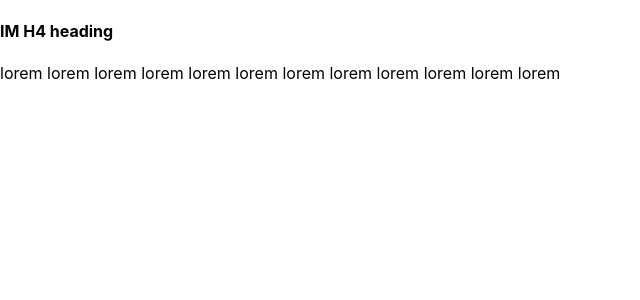
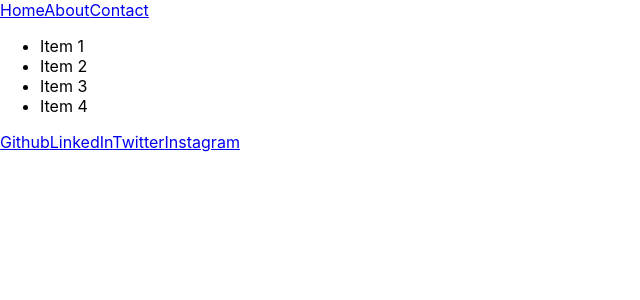
Before and after one commit to RashmithaNGowda/FullStack-CSS, a React (Create React App) app in the folder myapp/: page / in a window 1280 px wide. Shown: the top 300 px of the page, without its empty margins (0-640 px from the left). Built offline with nearby package versions, Linux system fonts and the light colour scheme.

Commit message:
todo in react

```diff
--- a/myapp/public/index.html
+++ b/myapp/public/index.html
@@ -4,7 +4,7 @@
   <meta charset="UTF-8">
   <meta http-equiv="X-UA-Compatible" content="IE=edge">
   <meta name="viewport" content="width=device-width, initial-scale=1.0">
-  <title>Document</title>
+  <title>React App</title>
 </head>
 <body>
   <div id="root"></div>
--- a/myapp/src/App.js
+++ b/myapp/src/App.js
@@ -1,10 +1,15 @@
+import Content from "./components/Content";
+import Footer from "./components/layouts/Footer";
+import Navbar from "./components/layouts/Navbar";
 
 function App() {
   return (
     <div className="App">
-       <h4>IM H4 heading</h4>
-       lorem
-      lorem lorem lorem lorem lorem lorem lorem lorem lorem lorem lorem
+      <Navbar />
+     <Content />
+
+
+      <Footer />
     </div>
   );
 }
--- /dev/null
+++ b/myapp/src/components/Content.js
@@ -0,0 +1,16 @@
+const Content=()=>{
+    const chores=["Item 1","Item 2","Item 3","Item 4"]
+
+    return(
+        <div className="container">
+        <ul>
+        {
+        chores.map(chore=><li>{chore}</li>)
+        }
+
+        </ul>
+      </div>
+    );
+}
+
+export default Content;
--- /dev/null
+++ b/myapp/src/components/layouts/Footer.js
@@ -0,0 +1,12 @@
+const Footer=()=>{
+    return(
+        <footer>
+        <a href="#">Github</a>
+        <a href="#">LinkedIn</a>
+        <a href="#">Twitter</a>
+        <a href="#">Instagram</a>
+      </footer>
+    );
+}
+
+export default Footer;
--- /dev/null
+++ b/myapp/src/components/layouts/Navbar.js
@@ -0,0 +1,12 @@
+const Navbar=()=>{
+    return(
+        <nav>
+      <a href="#">Home</a>
+        <a href="#">About</a>
+        <a href="#">Contact</a>
+      </nav>
+    );
+}
+
+
+export default Navbar;
```
Also changed, not shown: 1 other file (tests, documents, lock files or other folders).
